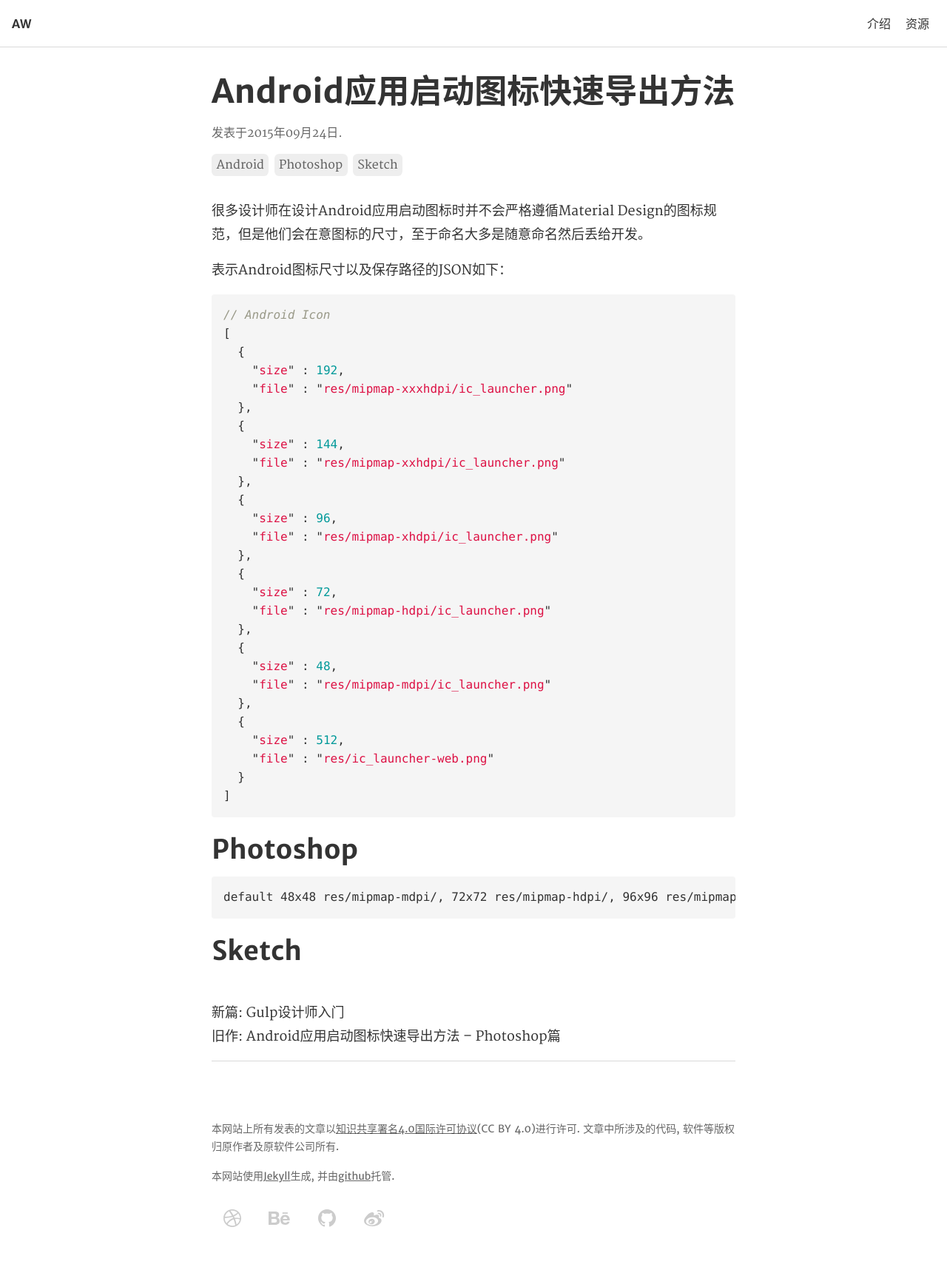
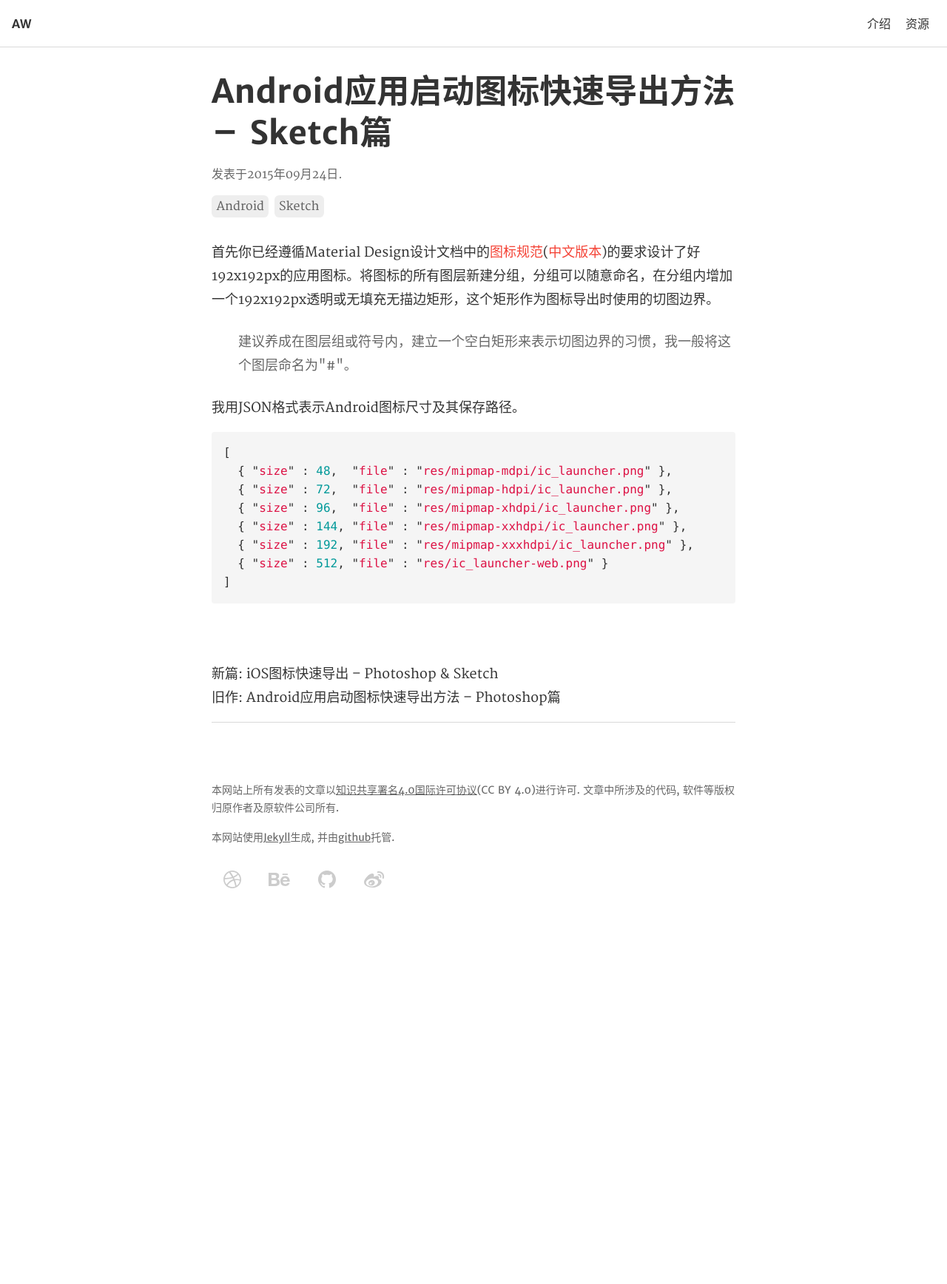
Before and after one commit to Ashung/ashung.github.io, a Jekyll site: the page built from _posts/2015-09-24-android-launcher-icon-export-use-sketch.md, in a window 1280 px wide. Shown: the whole page at 74% size. Built offline with Jekyll 4.4.1, drawn with Linux system fonts in a browser that asks for light colours; some web fonts are replaced; comment, search, counter and statistics services are not loaded; after the commit the page ends 1278 px from its top, so only the background shows below that.

Commit message:
android-launcher-icon-export-use-sketch

````diff
--- a/_posts/2015-09-24-android-launcher-icon-export-use-photoshop.md
+++ b/_posts/2015-09-24-android-launcher-icon-export-use-photoshop.md
@@ -6,11 +6,11 @@
 tags: Android  Photoshop Generator icon
 ---
 
-很多设计师在设计Android应用启动图标时并不会严格遵循Material Design的图标规范，他们更在意图标的尺寸，至于命名规则和文件夹结构大多设计师是不清楚的。
+国内多数设计师在设计Android应用启动图标时，并不会严格遵循[Material Design的图标规范][google_design_icon]([中文版本][google_design_icon_chinese])，他们更在意图标的尺寸，至于命名规则和文件夹结构大多设计师是不清楚的。为了提高效率设计师提供给开发人员的资源，应该尽量是符合开发需要可以直接使用的。
 
-用Android Studio建立一个Demo项目，IDE会帮助开发者初始化一个基础Android应用需要的图标资源，我将Demo项目内的图标尺寸、位置、命名等信息，整理出了下表。这些信息也可以从网上搜索到。
+在用Android Studio建立一个Demo项目后，开发工具会帮助开发者初始化一个基础Android应用需要的图标资源，我将Demo项目内的图标尺寸、位置、命名等信息，整理出了下表。这些信息也可以从网上找到。ADT建立的项目默认则将图标放在以"drawable-"为前缀的文件夹下。
 
-图标尺寸(px) | 图标在软件项目中的位置和命名
+图标尺寸(px) | 图标在软件项目中的位置和命名。
 --- | ---
 48 | res/mipmap-mdpi/ic_launcher.png
 72 | res/mipmap-hdpi/ic_launcher.png
@@ -19,19 +19,16 @@
 192 | res/mipmap-xxxhdpi/ic_launcher.png
 512 | res/ic_launcher-web.png
 
-ADT建立的项目默认是将图标方在"res/drawable-?dpi/"下的。
+以上这些尺寸资源建议尽量全部提供，但设计时只需要按照规范中提到的规则，设计192px的图标即可。
 
+我用了Generator的一个特性快速导出资产，这需要在Photoshop CC 2014及之后的版本中才可以使用。激活Generator功能需要在首选项"Prferences" > "Plug-ins" > "Generator"对话框中勾选"Enable Generator"选项。
 
+另外图标的PSD文档也需要满足针对Generator优化的2点小要求：
 
+1. 将图标内容的所有图层组成一个分组，命名为"ic_launcher.png";
+2. 为分组添加一个192x192px的矩形位图蒙板，蒙板选区的位置即是图标资源的边界区域。
 
-
-
-
-## Photoshop
-
-
-
-
+完成以上的所有要求之后，在图标的PSD文档中，新建一个普通图层，将图层名修改为以下内容，这段语句定义资源导出时的尺寸、存储路径和文件名后缀等信息。
 
 ~~~
 default 48x48 res/mipmap-mdpi/, 72x72 res/mipmap-hdpi/,
@@ -39,11 +36,16 @@
 192x192 res/mipmap-xxxhdpi/, 512x512 res/-web
 ~~~
 
+以"default"关键字加空格开头，后面接尺寸标识符，例如`48x48`或`200%`,  随后增加一个空格紧接文件夹与文件后缀标识符，`/`前为文件夹，`/`后为文件名后缀，例如`200% ios/@2x`，文件夹与文件后缀标识符为可选项，多项配置使用`,`或`+`隔开。更多的Generator图层命名规则，查阅官方[Generate-Web-Assets-Functional-Spec](
+https://github.com/adobe-photoshop/generator-assets/wiki/Generate-Web-Assets-Functional-Spec)。
+{: .tips }
 
+最后保存PSD文档，使用"File" > "Generate"打开"Image Assets"。此时所有所需资源将会被存到PSD文档同级的"[psd文件名]-assets"文件内。资源生成完之后建议关闭"Image Assets"。
 
+[下载Android应用启动图标PSD模版][psd]
 
-[google design icon]: http://www.google.com/design/spec/style/icons.html#icons-product-icons
-[google design icon chinese]: http://wiki.jikexueyuan.com/project/material-design/style/icons.html
+[google_design_icon]: http://www.google.com/design/spec/style/icons.html#icons-product-icons
+[google_design_icon_chinese]: http://wiki.jikexueyuan.com/project/material-design/style/icons.html
 [psd]: /downloads/android_icon_template.psd
 
 *[ADT]: Android Developer Tools
--- a/_posts/2015-09-24-android-launcher-icon-export-use-sketch.md
+++ b/_posts/2015-09-24-android-launcher-icon-export-use-sketch.md
@@ -1,58 +1,36 @@
 ---
-draft: true
-title:  Android应用启动图标快速导出方法
-excerpt: 使用Photoshop或Sketch设计Android应用启动图标模版, 以及快速导出资源的方法.
+title:   Android应用启动图标快速导出方法 &ndash; Sketch篇
+excerpt: 使用Sketch设计能够快速导出资产的应用启动图标模版.
 updated:
 category: Android
-tags: Android  Photoshop Sketch
+tags: Android Sketch
 ---
 
-很多设计师在设计Android应用启动图标时并不会严格遵循Material Design的图标规范，但是他们会在意图标的尺寸，至于命名大多是随意命名然后丢给开发。
+首先你已经遵循Material Design设计文档中的[图标规范][google_design_icon]([中文版本][google_design_icon_chinese])的要求设计了好192x192px的应用图标。将图标的所有图层新建分组，分组可以随意命名，在分组内增加一个192x192px透明或无填充无描边矩形，这个矩形作为图标导出时使用的切图边界。
+
+建议养成在图层组或符号内，建立一个空白矩形来表示切图边界的习惯，我一般将这个图层命名为"#"。
+{: .tips }
+
+我用JSON格式表示Android图标尺寸及其保存路径。
+
+{% highlight javascript %}
+[
+  { "size" : 48,  "file" : "res/mipmap-mdpi/ic_launcher.png" },
+  { "size" : 72,  "file" : "res/mipmap-hdpi/ic_launcher.png" },
+  { "size" : 96,  "file" : "res/mipmap-xhdpi/ic_launcher.png" },
+  { "size" : 144, "file" : "res/mipmap-xxhdpi/ic_launcher.png" },
+  { "size" : 192, "file" : "res/mipmap-xxxhdpi/ic_launcher.png" },
+  { "size" : 512, "file" : "res/ic_launcher-web.png" }
+]
+{% endhighlight %}
 
 
 
-表示Android图标尺寸以及保存路径的JSON如下：
-{% highlight javascript %}
-// Android Icon
-[
-  {
-    "size" : 192,
-    "file" : "res/mipmap-xxxhdpi/ic_launcher.png"
-  },
-  {
-    "size" : 144,
-    "file" : "res/mipmap-xxhdpi/ic_launcher.png"
-  },
-  {
-    "size" : 96,
-    "file" : "res/mipmap-xhdpi/ic_launcher.png"
-  },
-  {
-    "size" : 72,
-    "file" : "res/mipmap-hdpi/ic_launcher.png"
-  },
-  {
-    "size" : 48,
-    "file" : "res/mipmap-mdpi/ic_launcher.png"
-  },
-  {
-    "size" : 512,
-    "file" : "res/ic_launcher-web.png"
-  }
-]
-{% endhighlight %}
-
-## Photoshop
+[google_design_icon]: http://www.google.com/design/spec/style/icons.html#icons-product-icons
+[google_design_icon_chinese]: http://wiki.jikexueyuan.com/project/material-design/style/icons.html
 
 
-```
-default 48x48 res/mipmap-mdpi/, 72x72 res/mipmap-hdpi/, 96x96 res/mipmap-xhdpi/, 144x144 res/mipmap-xxhdpi/, 192x192 res/mipmap-xxxhdpi/, 512x512 res/-web
-```
-
-## Sketch
 
 
-[google design icon]: http://www.google.com/design/spec/style/icons.html#icons-product-icons
-[google design icon chinese]: http://wiki.jikexueyuan.com/project/material-design/style/icons.html
-[psd]: {{ site.url }}/downloads/android_icon_template.psd
-[sketch]: {{ site.url }}/downloads/android_icon_template.sketch
+
+[sketch]: /downloads/android_icon_template.sketch
--- a/assets/css/style.scss
+++ b/assets/css/style.scss
@@ -508,6 +508,7 @@
     }
     p code {
         background: #eee;
+        margin: 0 .222em;
         padding: .222em .444em;
         border-radius: .222em;
         a:link, a:visited {
@@ -567,11 +568,27 @@
             text-decoration: none;
         }
     }
+    .tips {
+        padding: .5em 0 .5em 2em;
+        color: $secondary-text-color;
+    }
+    @mixin downicon($icon) {
+        white-space: nowrap;
+        padding-left: 1.2em;
+        background: url(#{$icon}) no-repeat 0 40%;
+    }
+    a[href$=".psd"] {
+        @include downicon('../img/icon_psd.svg');
+    }
+    a[href$=".zip"] {
+        @include downicon('../img/icon_zip.svg');
+    }
 }
 
 .post-related {
     font-size: 1.125rem; // 18px
     line-height: 1.778; // 32px
+    margin-top: 2rem;
     padding: 1rem;
     a:link, a:visited {
         color: inherit;
--- a/index.html
+++ b/index.html
@@ -8,14 +8,12 @@
     {% for post in paginator.posts %}
     {% assign total = paginator.total_posts | plus: 1 %}
     {% assign loopIndex1 = forloop.index | plus: base %}
-    {% unless post.draft %}
     <li class="post-entry" id="recipeid-{{ total | minus: loopIndex1 }}">
         <h3 class="post-title">
             <a class="post-link" href="{{ post.url }}"><!--{% if post.category %}[{{ post.category }}]{% endif%} -->{{ post.title }}</a>
         </h3>
         <p class="post-excerpt">{{ post.excerpt | strip_html | strip_newlines | truncate: 160 }}</p>
     </li>
-    {% endunless %}
     {% endfor %}
 </ul>
 {% if paginator.total_posts > paginator.per_page %}
````
Also changed, not shown: _posts/2015-09-25-apple-touch-icon-export-use-photoshop-and-sketch.md (deleted, +0 -17 lines), _posts/2015-09-26-ios-app-icon-export-use-photoshop.md (+6 -74 lines), assets/img/icon_psd.svg (added), 1 other file.
